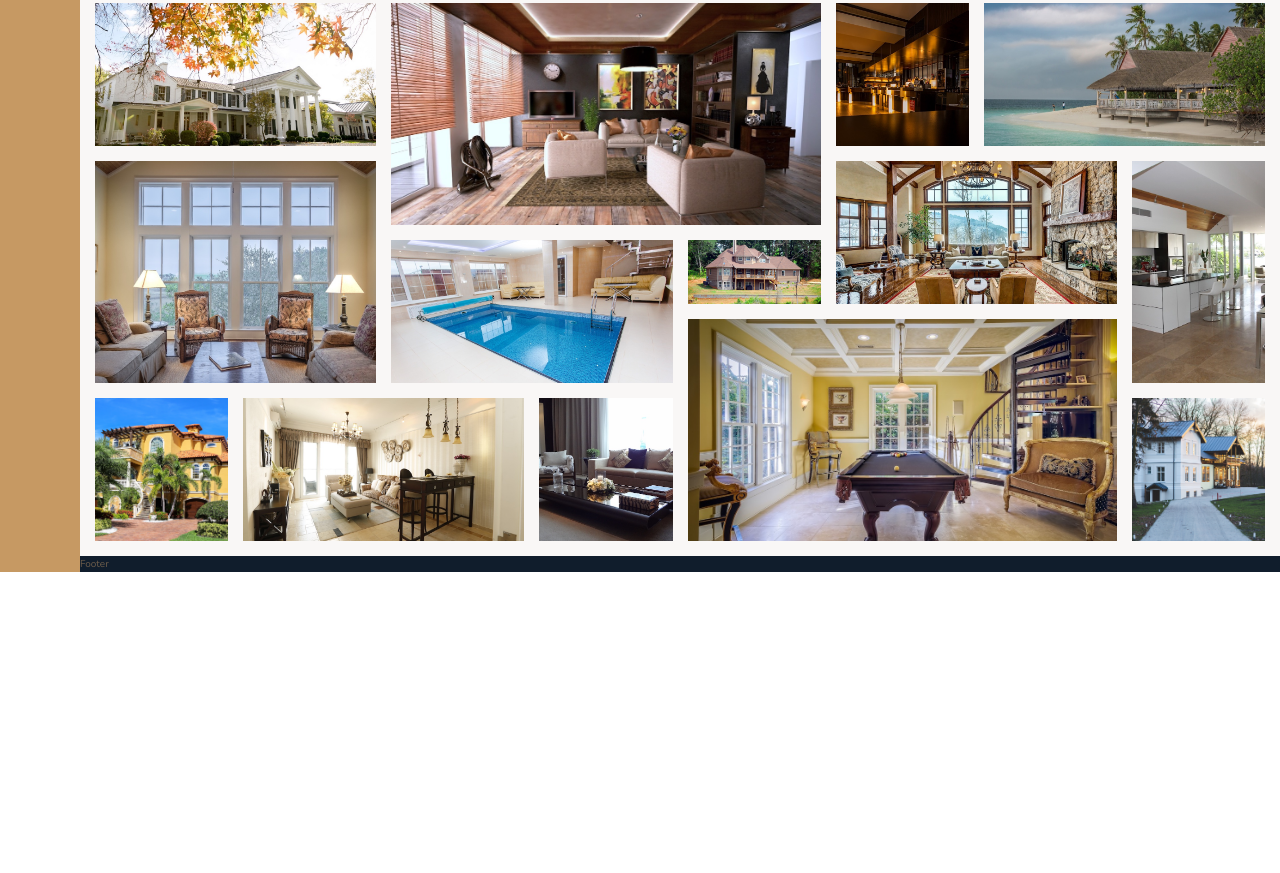
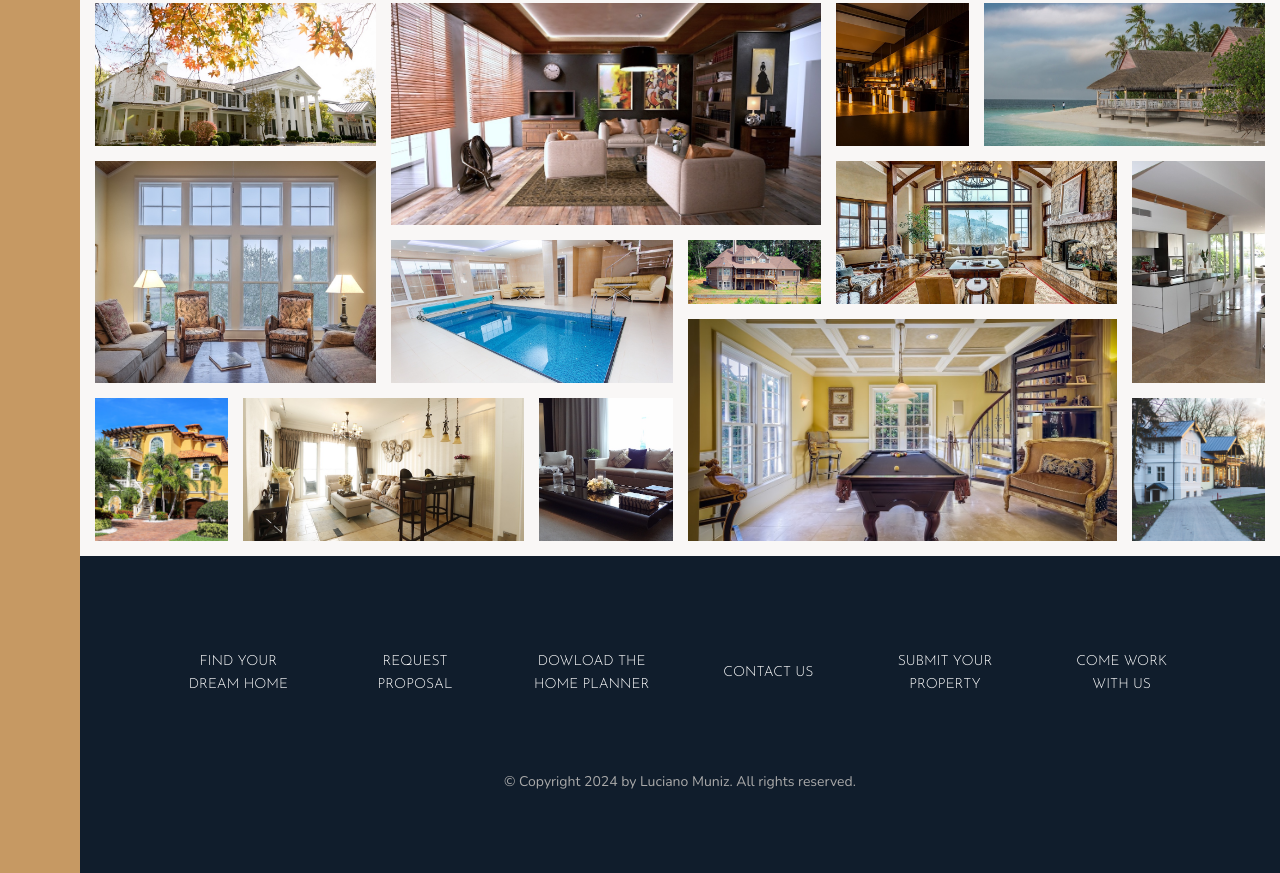
Before and after one commit to lucianomuniz/nexter, a website: page index.html in a window 1280 px wide. Shown: the part 3084-3957 px from the top of the page. Before the commit the page ends 3656 px from the top, so only its background shows below. Drawn offline with nearby package versions, Linux system fonts and the light colour scheme.

Commit message:
add the footer styling

```diff
--- a/index.html
+++ b/index.html
@@ -340,7 +340,17 @@
     </section>
 
     <footer class="footer">
-        Footer
+        <ul class="nav">
+            <li class="nav__item"><a href="#" class="nav__link">Find your dream home</a></li>
+            <li class="nav__item"><a href="#" class="nav__link">Request proposal</a></li>
+            <li class="nav__item"><a href="#" class="nav__link">Dowload the home planner</a></li>
+            <li class="nav__item"><a href="#" class="nav__link">Contact us</a></li>
+            <li class="nav__item"><a href="#" class="nav__link">Submit your property</a></li>
+            <li class="nav__item"><a href="#" class="nav__link">Come work with us</a></li>
+        </ul>
+        <p class="copyright">
+            &copy; Copyright 2024 by Luciano Muniz. All rights reserved.
+        </p>
     </footer>
 
 </body>
--- a/sass/_footer.scss
+++ b/sass/_footer.scss
@@ -1,4 +1,43 @@
 .footer {
   background-color: $color-secondary;
   grid-column: full-start / full-end;
+  padding: 8rem;
 }
+
+.nav {
+  list-style: none;
+
+  display: grid;
+  grid-template-columns: repeat(auto-fit, minmax(15rem, 1fr));
+  grid-gap: 2rem;
+  align-items: center;
+
+  &__link:link,
+  &__link:visited {
+    font-size: 1.4rem;
+    color: #fff;
+    text-decoration: none;
+    font-family: $font-display;
+    text-transform: uppercase;
+    text-align: center;
+    padding: 1.5rem;
+    display: block;
+    transition: all 0.2s;
+  }
+
+  &__link:hover,
+  &__link:active {
+    background-color: rgba(#fff, 0.05);
+    transform: translateY(-3px);
+  }
+}
+
+.copyright {
+  font-size: 1.4rem;
+  color: $color-grey-light-2;
+  margin-top: 6rem;
+  margin-right: auto;
+  margin-left: auto;
+  text-align: center;
+  width: 70%;
+}
```
Also changed, not shown: css/style.css.
